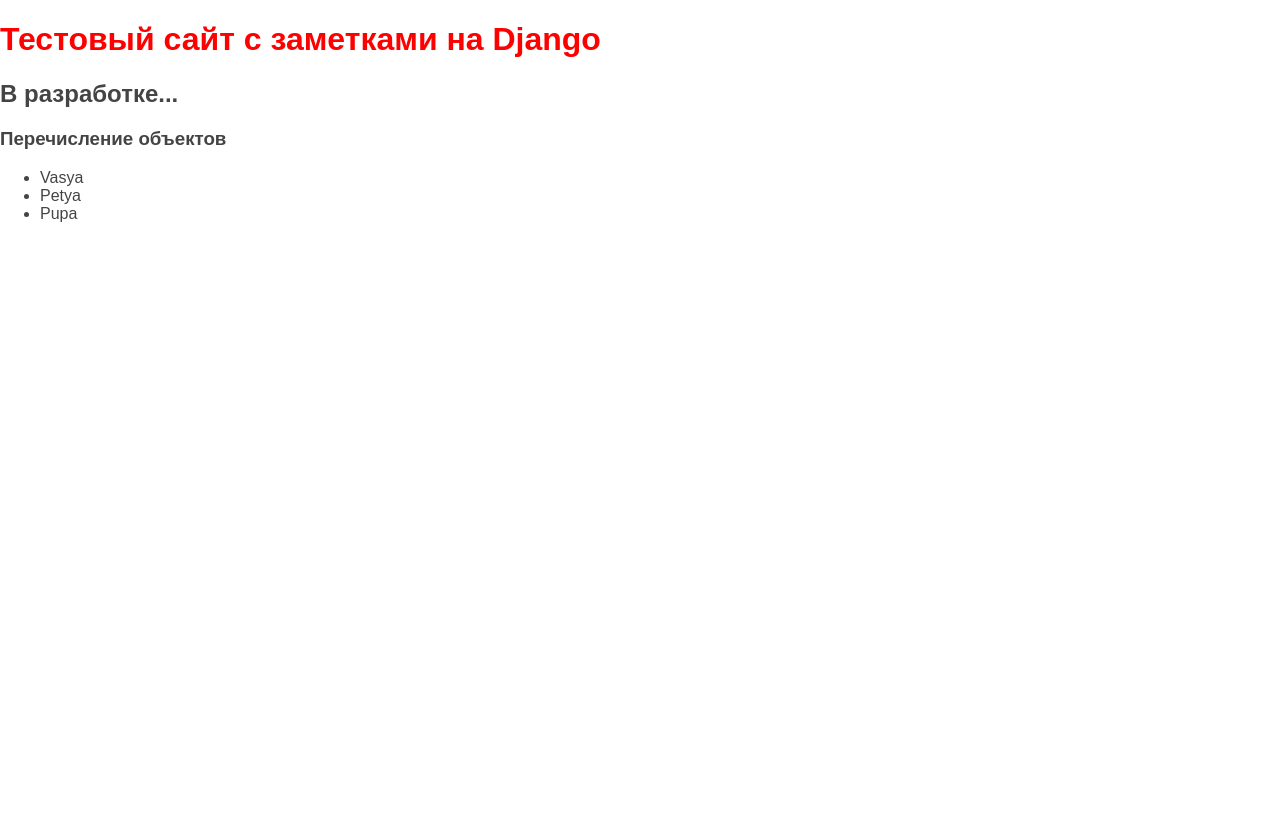
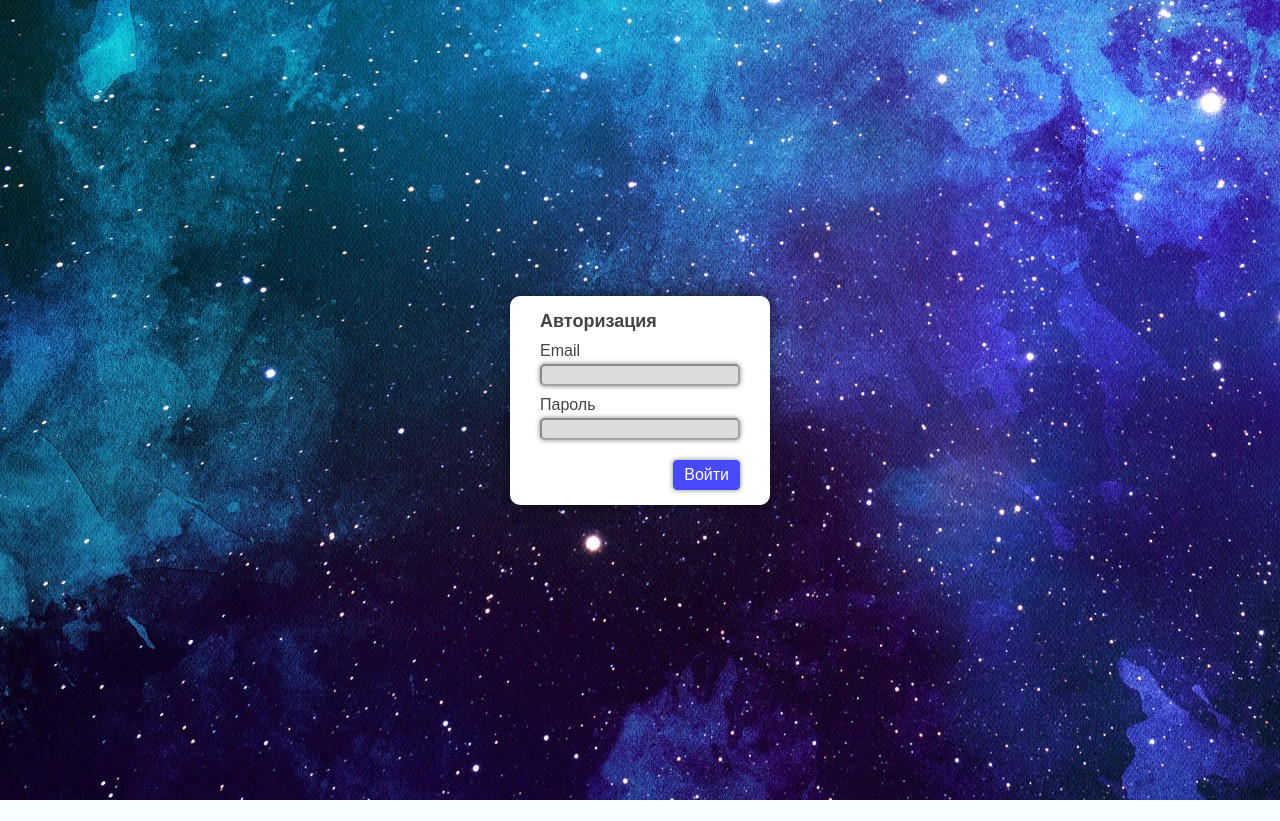
Before and after one commit to RastaBoy/django_notes_test, a Django app: page / in a window 1280 px wide. After the commit the page ends 800 px from the top, so only its background shows below. Run offline with Django 4.2, Linux system fonts and the light colour scheme.

Commit message:
login page, css

```diff
--- a/notessite/notes/static/notes/css/main.css
+++ b/notessite/notes/static/notes/css/main.css
@@ -5,8 +5,79 @@ html, body {
     height: 100%;
     width: 100%;
     color: #444;
+    background-image: url("../img/space_bg2.jpeg");
 }
 
-h1 {
-    color: red;
+
+
+.login_page {
+    display: flex;
+    justify-content: center;
+    align-items: center;
+    height: 100%;
+    width: 100%;
 }
+
+
+.card {
+    background-color: #fff;
+    padding: 15px;
+    border-radius: 10px;
+    box-shadow: 0 0 15px rgba(0,0,0,0.5);
+    padding-right: 30px;
+    padding-left: 30px;
+}
+
+.card .title {
+    font-size: 18px;
+    font-weight: 600;
+}
+
+.card .field {
+    margin-top: 10px;
+    margin-bottom: 10px;
+
+}
+
+.field span {
+    font-size: 16px;
+    font-weight: 500;
+    margin-bottom: 4px;
+    display: block;
+}
+
+
+.field input {
+    border-color: #44444460;
+    border-radius: 5px;
+    min-width: 15vw;
+    min-height: 2vh;
+    background-color: #dcdcdc;
+    box-shadow: 0 0 5px rgba(0,0,0,0.5);
+}
+
+.actions {
+    margin-top: 20px;
+    display: flex;
+    justify-content: end;
+}
+
+.actions button {
+    border: 1px solid rgb(73, 73, 255);
+    background-color: rgb(73, 73, 255);
+    box-shadow: 0 0 5px rgba(0,0,0,0.5);
+    border-radius: 4px;
+    font-size: 16px;
+    padding-top: 5px;
+    padding-bottom: 5px;
+    padding-left: 10px;
+    padding-right: 10px;
+    color: #fff;
+}
+
+
+.actions button:hover {
+    background-color: #fff;
+    color: rgb(73, 73, 255);
+    transition: 0.5s;
+}
--- /dev/null
+++ b/notessite/notes/templates/notes/authorization/login.html
@@ -0,0 +1,24 @@
+{% extends 'notes/base.html' %}
+
+{% block content %}
+<div class="login_page">
+    <div class="card">
+        <div class="title">
+            <span>Авторизация</span>
+        </div>
+        <form>
+            <div class="field">
+                <span>Email</span>
+                <input type="email" name="email">
+            </div>
+            <div class="field">
+                <span>Пароль</span>
+                <input type="password" name="password">
+            </div>
+            <div class="actions">
+                <button>Войти</button>
+            </div>
+        </form>
+    </div>
+</div>
+{% endblock %}
--- a/notessite/notes/views.py
+++ b/notessite/notes/views.py
@@ -4,13 +4,18 @@ from django.http import HttpRequest, HttpResponse, HttpResponseNotFound
 
 # Create your views here.
 def index(request : HttpRequest):
-    return render(request, 'notes/main_page.html', context={
-        'title' : 'Заметки на Django',
-        'objects' : [
-            'Vasya',
-            'Petya',
-            'Pupa'
-        ]
+
+
+    # return render(request, 'notes/main_page.html', context={
+    #     'title' : 'Заметки на Django',
+    #     'objects' : [
+    #         'Vasya',
+    #         'Petya',
+    #         'Pupa'
+    #     ]
+    # })
+    return render(request, 'notes/authorization/login.html', context={
+        'title' : 'Авторизация',
     })
 
 
```
Also changed, not shown: notessite/notes/static/notes/img/space_bg.jpeg (added), notessite/notes/static/notes/img/space_bg2.jpeg (added).
